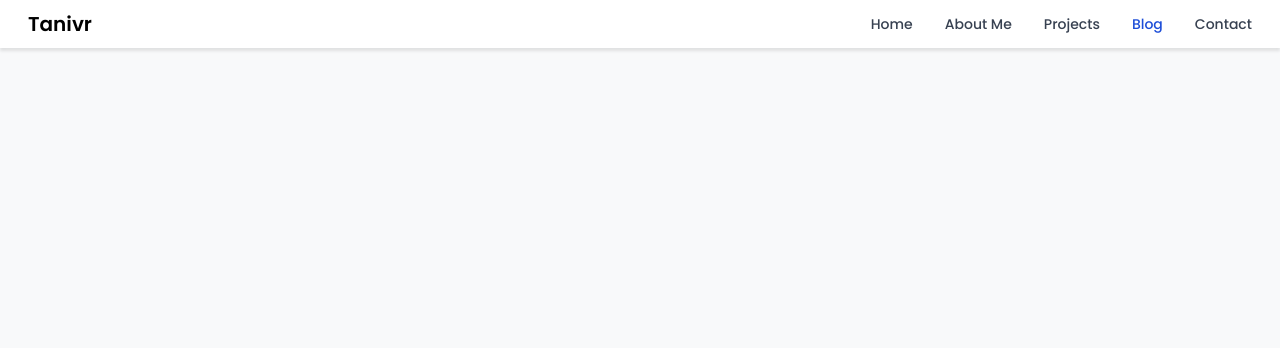
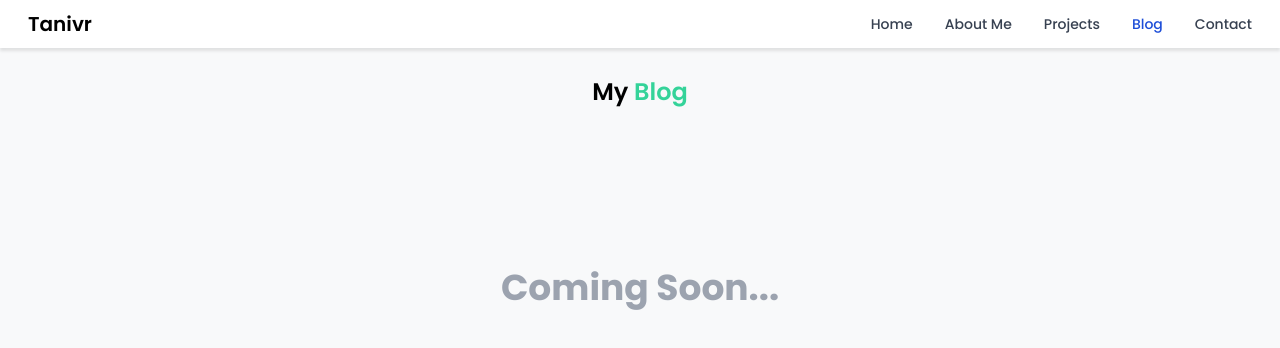
Before and after one commit to tanvirgithub21/Tanvir-Protfolio-V2.0, a React (Create React App) app: page /blog in a window 1280 px wide. Shown: the top 348 px of the page. Built offline with nearby package versions, Linux system fonts and the light colour scheme.

Commit message:
added new blog

```diff
--- a/src/App.js
+++ b/src/App.js
@@ -7,6 +7,7 @@ import NavBar from './Pages/NavBar/NavBar';
 import Projects from './Pages/Projects/Projects';
 import { ToastContainer } from 'react-toastify';
 import 'react-toastify/dist/ReactToastify.css';
+import Blog from './Pages/Blog/Blog';
 
 function App() {
   return (
@@ -17,6 +18,7 @@ function App() {
         <Route path='/home' element={<Home />} />
         <Route path='/about' element={<AboutMe />} />
         <Route path='/projects' element={<Projects />} />
+        <Route path='/blog' element={<Blog/>} />
         <Route path='/contact' element={<Contact />} />
       </Routes>
       <ToastContainer />
--- /dev/null
+++ b/src/Pages/Blog/Blog.jsx
@@ -0,0 +1,23 @@
+import React from "react";
+
+const Blog = () => {
+  return (
+    <section>
+      <div className="container">
+        {/* section header about me  */}
+        <h2 className="text-2xl text-center font-semibold my-7">
+          My
+          <span className="text-emerald-400"> Blog</span>
+        </h2>
+
+        <div className="mt-[7rem] sm:mt-[10rem]  blogBox flex justify-center items-center">
+          <div className="text-xl sm:text-3xl md:text-4xl text-gray-400 font-bold ">
+            Coming Soon...
+          </div>
+        </div>
+      </div>
+    </section>
+  );
+};
+
+export default Blog;
```
